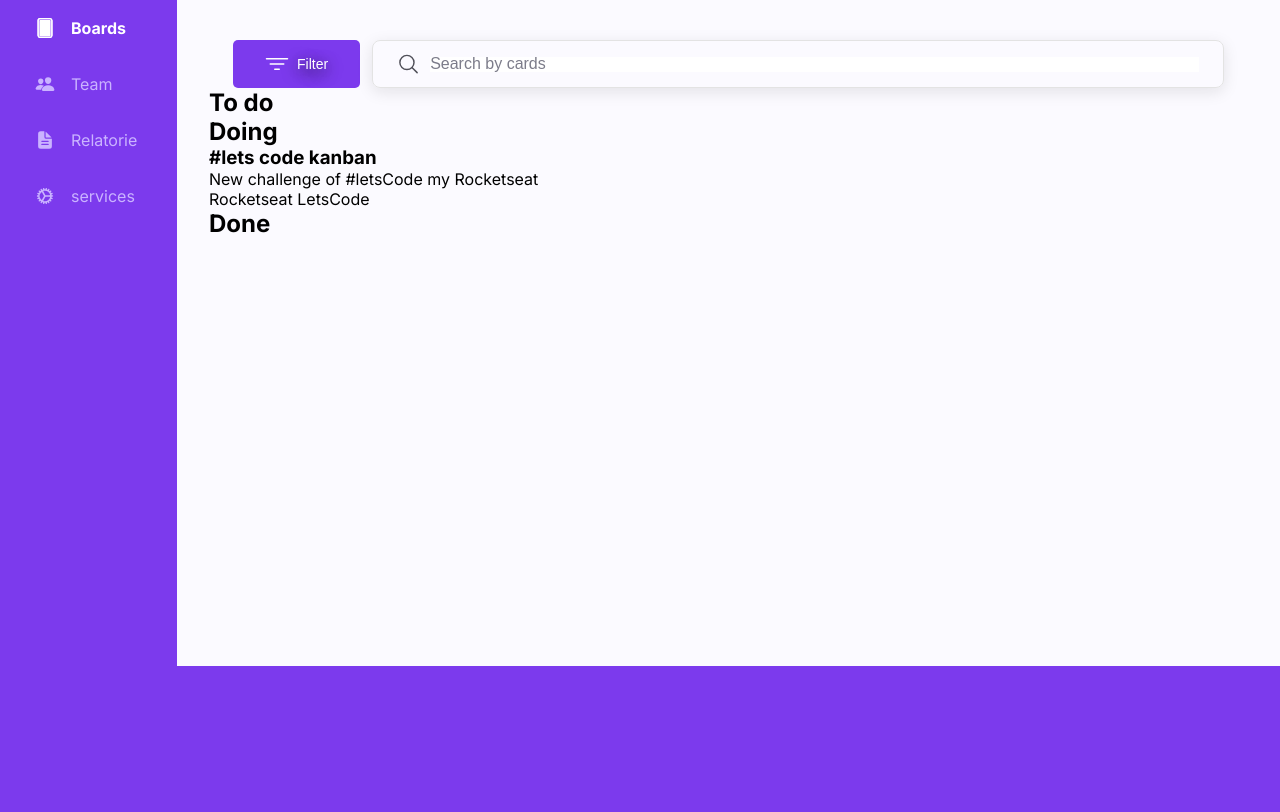
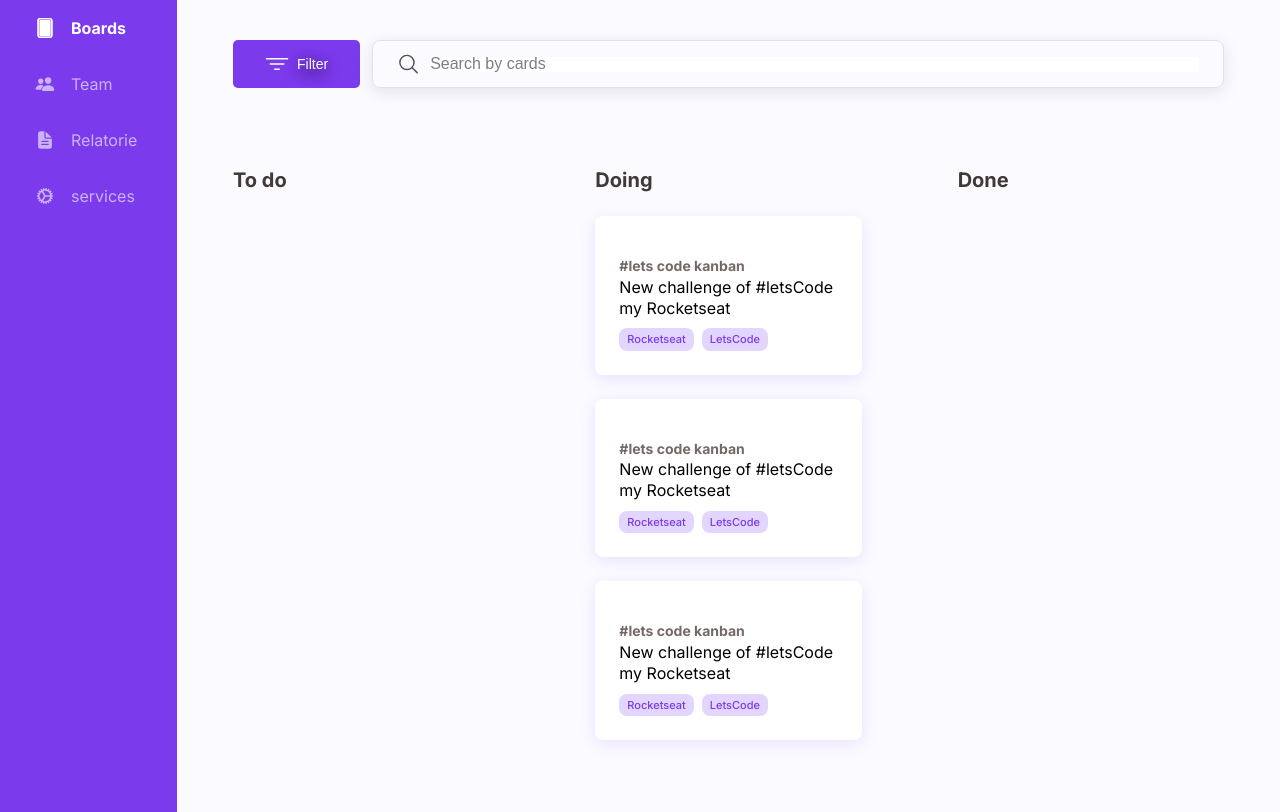
Before and after one commit to BmAlkes/boraCodar, a plain HTML site: page kanbam/index.html in a window 1280 px wide. Shown: the part 134-946 px from the top of the page. Before the commit the page ends 800 px from the top, so only its background shows below. Drawn offline with nearby package versions, Linux system fonts and the light colour scheme.

Commit message:
git push finish css card

```diff
--- a/kanbam/index.html
+++ b/kanbam/index.html
@@ -54,12 +54,30 @@
             </div>
             <div class="doing">
               <h2>Doing</h2>
+              <div class="cards">
                 <div class="card">
                   <h3>#lets code kanban</h3>
                   <p>New challenge of #letsCode my Rocketseat</p>
                   <div class="tags">
                     <span>Rocketseat</span>
                     <span>LetsCode</span>
+                  </div>
+                </div>
+                <div class="card">
+                  <h3>#lets code kanban</h3>
+                  <p>New challenge of #letsCode my Rocketseat</p>
+                  <div class="tags">
+                    <span>Rocketseat</span>
+                    <span>LetsCode</span>
+                  </div>
+                </div>
+                <div class="card">
+                  <h3>#lets code kanban</h3>
+                  <p>New challenge of #letsCode my Rocketseat</p>
+                  <div class="tags">
+                    <span>Rocketseat</span>
+                    <span>LetsCode</span>
+                  </div>
                 </div>
               </div>
             </div>
--- a/kanbam/style.css
+++ b/kanbam/style.css
@@ -138,3 +138,56 @@ section.filter {
   font-size: 1.6rem;
   color: #7c7c8a;
 }
+
+section.kanban {
+  display: flex;
+  gap: 4.8rem;
+  padding-top: 3.2rem;
+}
+section.kanban > * {
+  flex: 1;
+  padding: 2.4rem;
+}
+
+section.kanban h2 {
+  font-size: 2rem;
+  color: #403937;
+  padding: 2.4rem 0;
+}
+
+.card {
+  padding: 2.4rem;
+  background: #fff;
+  box-shadow: 0rem 0.4rem 1.6rem #eae2fd;
+  border-radius: 0.8rem;
+
+  line-height: 130%;
+}
+.card h3 {
+  font-size: 1.4rem;
+  font-size: 1.4rem;
+  color: #756966;
+  margin-top: 1.6rem;
+}
+.card .tags {
+  margin-top: 1rem;
+  display: flex;
+  align-items: center;
+  gap: 0.8rem;
+  color: #7c3aed;
+  font-weight: 500;
+}
+
+.card .tags span {
+  font-size: 1.1rem;
+  line-height: 130%;
+  background: #e2d6ff;
+  border-radius: 0.8rem;
+  padding: 0.4rem 0.8rem;
+}
+
+.cards {
+  display: flex;
+  flex-direction: column;
+  gap: 2.4rem;
+}
```
Lines whose indentation alone changed are shown as unchanged.
